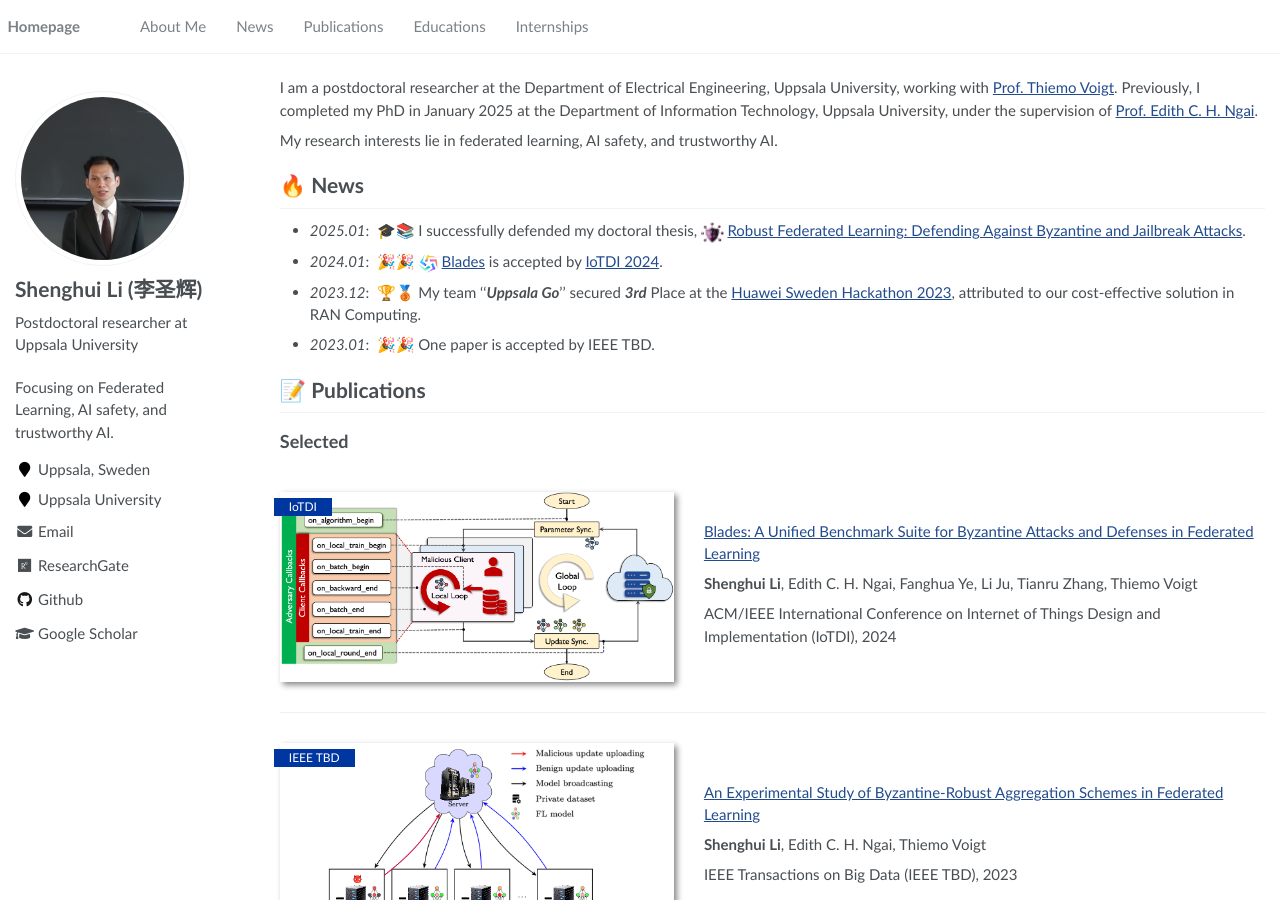
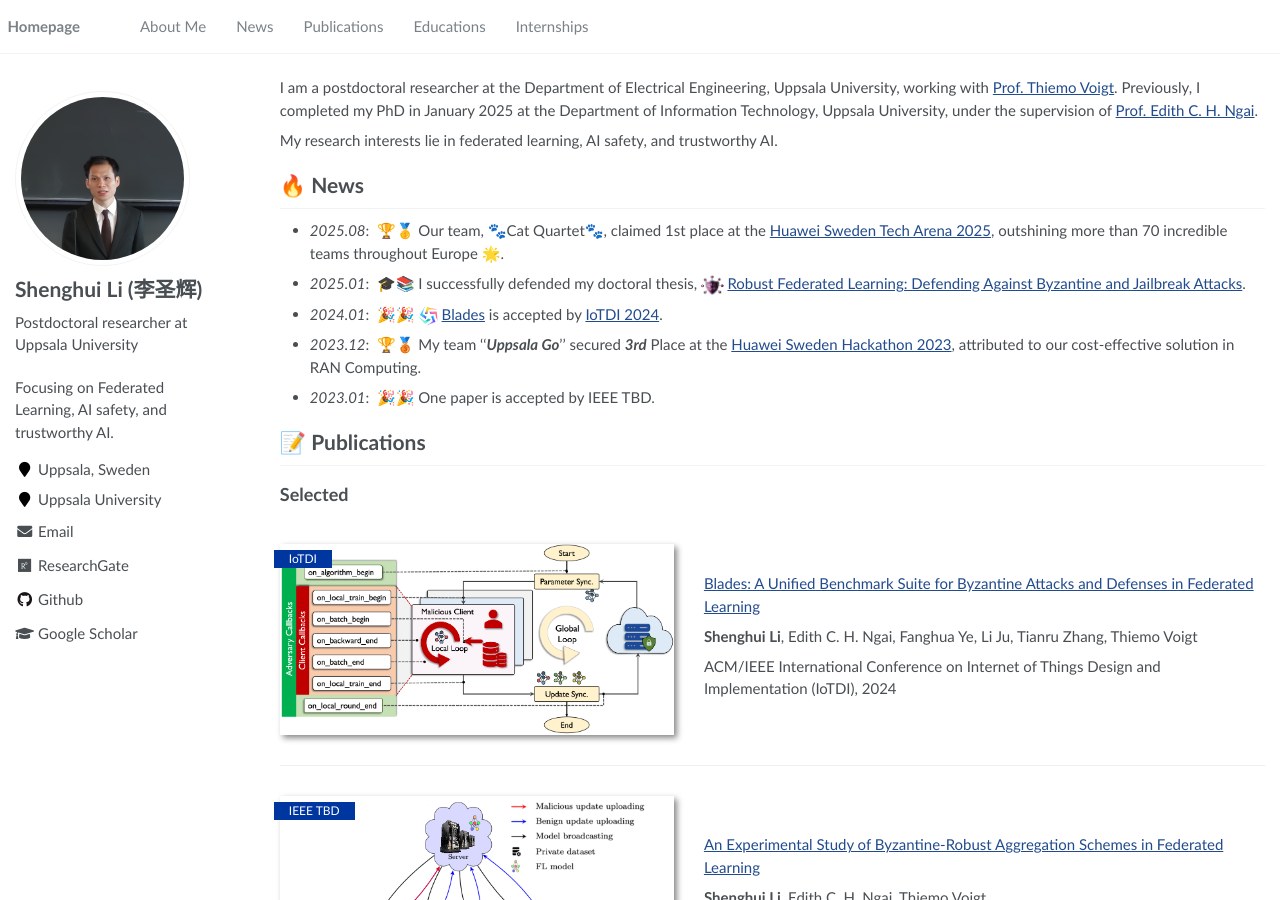
Before and after one commit to lishenghui/lishenghui.github.io, a Jekyll site: the page built from _pages/about.md, in a window 1280 px wide and 900 px high. Built offline with Jekyll 4.4.1, drawn with Linux system fonts in a browser that asks for light colours.

Commit message:
Update news section with recent achievements

```diff
--- a/_pages/about.md
+++ b/_pages/about.md
@@ -22,9 +22,10 @@ I am a postdoctoral researcher at the Department of Electrical Engineering, Upps
 My research interests lie in federated learning, AI safety, and trustworthy AI.
 
 # 🔥 News
+- *2025.08*: &nbsp;🏆🥇 Our team, 🐾Cat Quartet🐾, claimed 1st place at the [Huawei Sweden Tech Arena 2025](https://techarena-sweden.hackathon.com/), outshining more than 70 incredible teams throughout Europe 🌟.
 - *2025.01*: &nbsp;🎓📚 I successfully defended my doctoral thesis,  <img src='./images/thesis.png' style='width: 1.5em;'> [Robust Federated Learning: Defending Against Byzantine and Jailbreak Attacks](https://www.diva-portal.org/smash/record.jsf?pid=diva2%3A1914990&dswid=-4039).
 - *2024.01*: &nbsp;🎉🎉  <img src='./images/blade10.png' style='width: 1.3em;'> [Blades](https://arxiv.org/abs/2206.05359) is accepted by [IoTDI 2024](https://conferences.computer.org/iotDI/2024/).
-- *2023.12*: &nbsp;🏆🥉 My team ''***Uppsala Go***'' secured ***3rd*** Place at the [Huawei Sweden Hackathon 2023](https://www.huaweihackathon2023.se/en/challenges/registration), attributed to our cost-effective solution in RAN Computing.
+- *2023.12*: &nbsp;🏆🥉 My team ''***Uppsala Go***'' secured ***3rd*** Place at the [Huawei Sweden Hackathon 2023](https://www.agorize.com/en/challenges/huawei-sweden-hackathon-2023), attributed to our cost-effective solution in RAN Computing.
 - *2023.01*: &nbsp;🎉🎉 One paper is accepted by IEEE TBD.
 
 [//]: # (- *2022.02*: &nbsp;🎉🎉 Lorem ipsum dolor sit amet, consectetur adipiscing elit. Vivamus ornare aliquet ipsum, ac tempus justo dapibus sit amet. )
```
